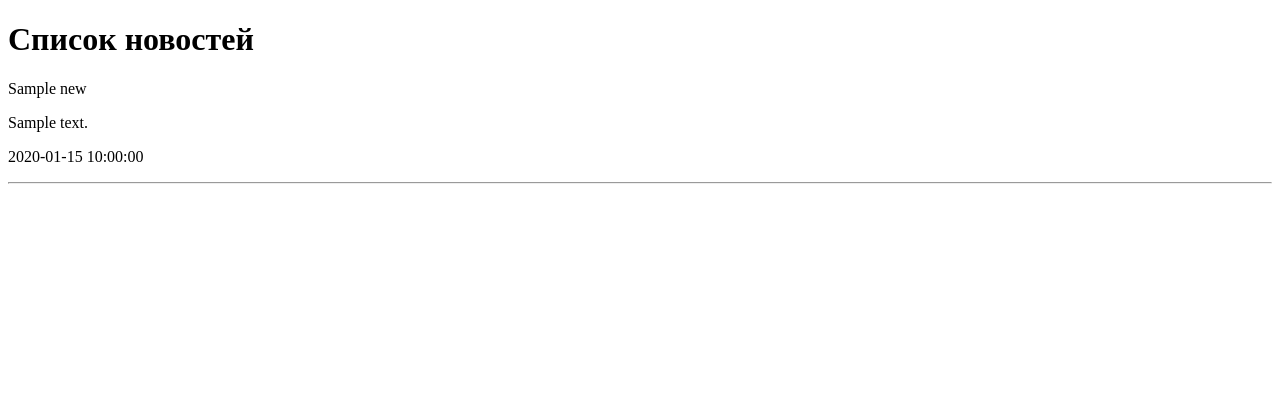
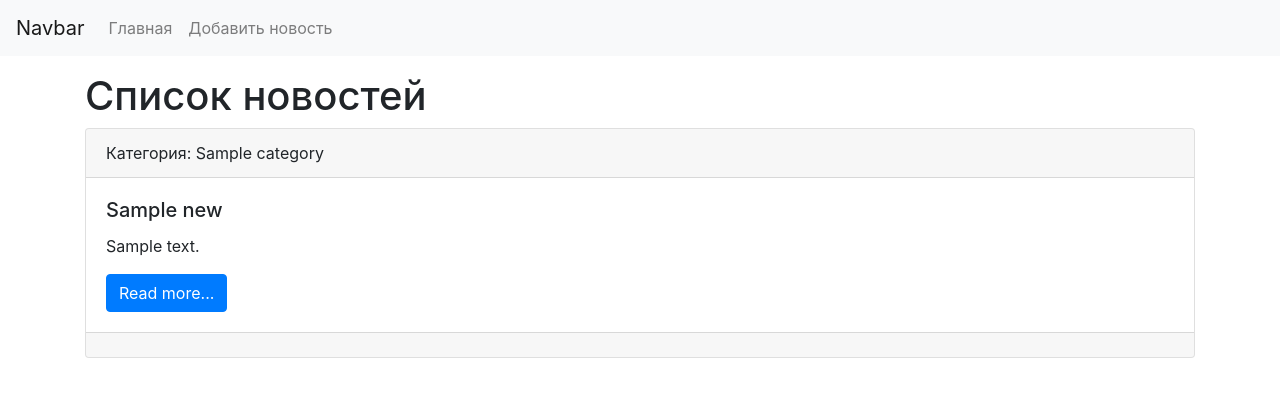
Before and after one commit to mnosinov/web4myself_django_mysite, a Django app: page / in a window 1280 px wide. Shown: the top 397 px of the page. Run offline with Django 3.2, Linux system fonts and the light colour scheme; tables that the repository leaves empty hold one stand-in row (values such as "Sample post"); some libraries are stand-ins or nearby versions.

Commit message:
bootstrap applied: navbar, card

```diff
--- a/news/templates/news/index.html
+++ b/news/templates/news/index.html
@@ -1,18 +1,57 @@
-<!DOCTYPE html>
+<!doctype html>
 <html lang="en">
-	<head>
-		<meta charset="UTF-8">
+  <head>
+    <meta charset="utf-8">
+    <meta name="viewport" content="width=device-width, initial-scale=1, shrink-to-fit=no">
+
+    <link rel="stylesheet" href="https://stackpath.bootstrapcdn.com/bootstrap/4.1.3/css/bootstrap.min.css" integrity="sha384-MCw98/SFnGE8fJT3GXwEOngsV7Zt27NXFoaoApmYm81iuXoPkFOJwJ8ERdknLPMO" crossorigin="anonymous">
+
 		<title>{{ title }}</title>
-	</head>
-	<body>
-		<h1>{{ title }}</h1>
+
+  </head>
+  <body>
+    <nav class="navbar navbar-expand-lg navbar-light bg-light">
+		<a class="navbar-brand" href="/">Navbar</a>
+		<button class="navbar-toggler" type="button" data-toggle="collapse" data-target="#navbarSupportedContent" aria-controls="navbarSupportedContent" aria-expanded="false" aria-label="Toggle navigation">
+			<span class="navbar-toggler-icon"></span>
+		</button>
+
+		<div class="collapse navbar-collapse" id="navbarSupportedContent">
+			<ul class="navbar-nav mr-auto">
+				<li class="nav-item">
+					<a class="nav-link" href="/">Главная</a>
+				</li>
+				<li class="nav-item">
+					<a class="nav-link" href="/">Добавить новость</a>
+				</li>
+			</ul>
+		</div>
+</nav>
+
+<div class="container mt-3">
+	<h1>{{ title }}</h1>
+	<div class="row">
+		<div class="col-md-12">
 		{% for item in news %}
-			<div>
-				<p>{{ item.title }}</p>
-				<p>{{ item.content }}</p>
-				<p>{{ item.created_at | date:"Y-m-d H:i:s" }}</p>
+		<div class="card mb-3">
+			<div class="card-header">
+				Категория: {{ item.category.title }}
 			</div>
-			<hr>
+			<div class="card-body">
+				<h5 class="card-title">{{ item.title }}</h5>
+				<p class="card-text">{{ item.content }}</p>
+				<a href="#" class="btn btn-primary">Read more...</a>
+			</div>
+			<div class="card-footer text-muted">
+				{{ item.created | date:"Y-m-d H:i:s" }}
+			</div>
+		</div>
 		{% endfor %}
-	</body>
+		</div>
+	</div>
+</div>
+    <script src="https://code.jquery.com/jquery-3.3.1.slim.min.js" integrity="sha384-q8i/X+965DzO0rT7abK41JStQIAqVgRVzpbzo5smXKp4YfRvH+8abtTE1Pi6jizo" crossorigin="anonymous"></script>
+    <script src="https://cdnjs.cloudflare.com/ajax/libs/popper.js/1.14.3/umd/popper.min.js" integrity="sha384-ZMP7rVo3mIykV+2+9J3UJ46jBk0WLaUAdn689aCwoqbBJiSnjAK/l8WvCWPIPm49" crossorigin="anonymous"></script>
+    <script src="https://stackpath.bootstrapcdn.com/bootstrap/4.1.3/js/bootstrap.min.js" integrity="sha384-ChfqqxuZUCnJSK3+MXmPNIyE6ZbWh2IMqE241rYiqJxyMiZ6OW/JmZQ5stwEULTy" crossorigin="anonymous"></script>
+  </body>
 </html>
```
